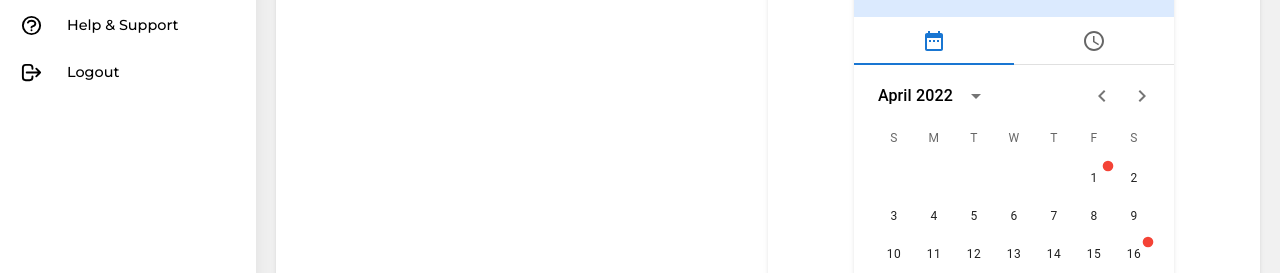
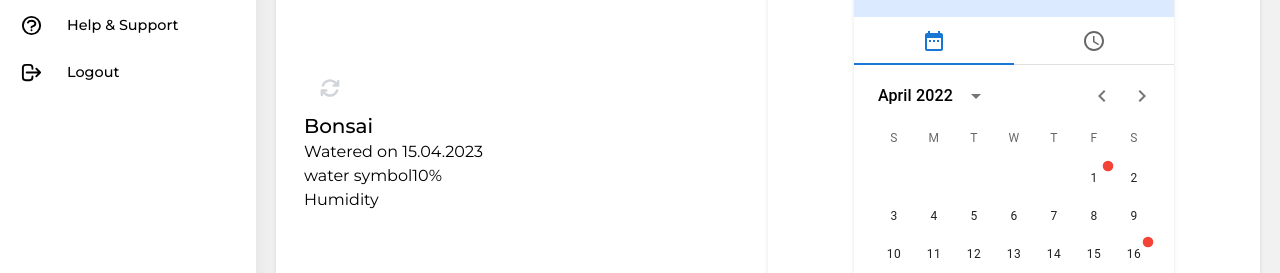
Before and after one commit to jasonchriscodes/Home-Automation-Manager, a React (Create React App) app in the folder frontend/: page /rooms/livingroom in a window 1280 px wide. Shown: the part 361-634 px from the top of the page. Built offline with nearby package versions, Linux system fonts and the light colour scheme.

Commit message:
chore: add refresh button

```diff
--- a/frontend/src/App.css
+++ b/frontend/src/App.css
@@ -124,3 +124,7 @@
 .css-1e6y48t-MuiButtonBase-root-MuiButton-root {
   display: none !important;
 }
+
+.animate-spin-fast {
+  animation-duration: 0.8s;
+}
--- a/frontend/src/pages/devices/Watering.js
+++ b/frontend/src/pages/devices/Watering.js
@@ -1,5 +1,7 @@
 import React, { useState } from "react";
 import Switch from "./../../components/Switch";
+import { FontAwesomeIcon } from "@fortawesome/react-fontawesome";
+import { faSync } from "@fortawesome/free-solid-svg-icons";
 
 const Watering = () => {
   const [isOpen, setIsOpen] = useState(false);
@@ -16,12 +18,43 @@ const Watering = () => {
     ? "to-red-400 bg-pos-100"
     : "to-blue-400 bg-pos-100";
 
+  const [isSpinning, setIsSpinning] = useState(false);
+
+  const handleSpinClick = () => {
+    setIsSpinning(true);
+    setTimeout(() => {
+      setIsSpinning(false);
+    }, 1500); // Change the timeout value to match refresh time
+  };
+
   return (
     <div className="p-4 shadow-md flex flex-wrap flex-col justify-between bg-white">
       <div className="flex-col">
         <div className="flex items-start flex-row justify-between p-3">
           <h1>Watering</h1>
           <Switch />
+        </div>
+      </div>
+      <div className="flex items-start flex-col justify-between p-3">
+        <button
+          className="text-gray-300 font-bold py-2 px-4 rounded"
+          onClick={handleSpinClick}
+          style={{ fontSize: 20 }}
+        >
+          {isSpinning ? (
+            <FontAwesomeIcon icon={faSync} spin className="animate-spin-fast" />
+          ) : (
+            <FontAwesomeIcon icon={faSync} />
+          )}{" "}
+        </button>
+        <h1>Bonsai</h1>
+        <h2>Watered on 15.04.2023</h2>
+        <div className="flex-col">
+          <div className="flex">
+            <div>water symbol </div>
+            <div>10%</div>
+          </div>
+          <h3>Humidity</h3>
         </div>
       </div>
       <div className="flex-col">
```
